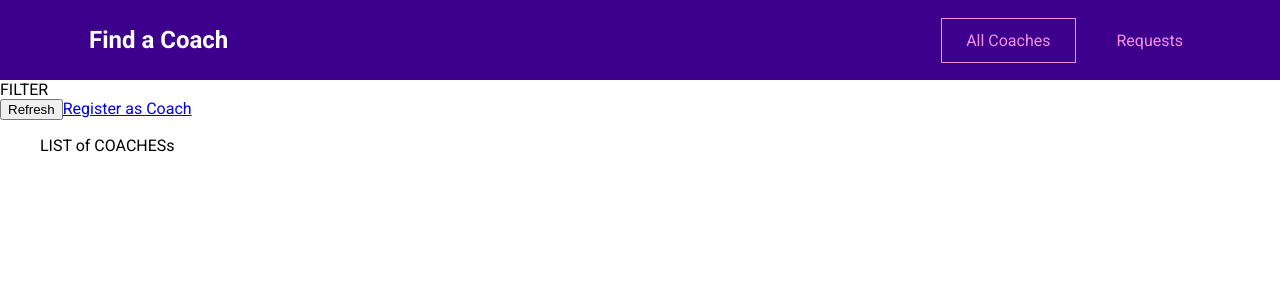
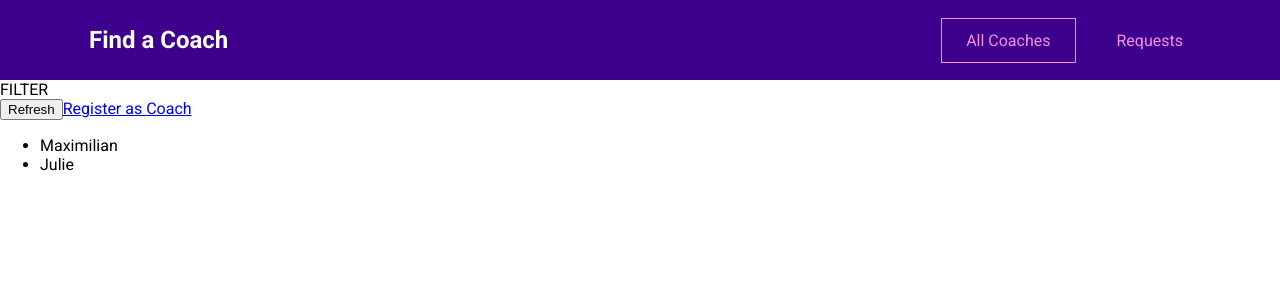
Before and after one commit to stanleyz94/vue-practice, a Vue app: page /coaches in a window 1280 px wide. Shown: the top 300 px of the page. Built offline with nearby package versions, Linux system fonts and the light colour scheme.

Commit message:
Addin vuex store

```diff
--- a/package.json
+++ b/package.json
@@ -11,7 +11,7 @@
     "core-js": "^3.6.5",
     "vue": "^3.0.0",
     "vue-router": "^4.0.4",
-    "vuex": "^3.6.2"
+    "vuex": "^4.0.0"
   },
   "devDependencies": {
     "@vue/cli-plugin-babel": "~4.5.0",
--- a/src/main.js
+++ b/src/main.js
@@ -1,8 +1,10 @@
 import { createApp } from 'vue';
 import router from './router.js';
-
+import store from './store/index.js';
 import App from './App.vue';
 
 const app = createApp(App);
+
 app.use(router);
+app.use(store);
 app.mount('#app');
--- a/src/pages/coaches/CoachesList.vue
+++ b/src/pages/coaches/CoachesList.vue
@@ -7,8 +7,24 @@
       <button>Refresh</button>
       <router-link to="/register">Register as Coach</router-link>
     </div>
-    <ul>
-      LIST of COACHESs
+    <ul v-if="hasCoaches">
+      <li v-for="coach in filteredCoaches" :key="coach.id">
+        {{ coach.firstName }}
+      </li>
     </ul>
+    <h3 v-else>No coaches found</h3>
   </section>
 </template>
+
+<script>
+export default {
+  computed: {
+    filteredCoaches() {
+      return this.$store.getters['coaches/coaches'];
+    },
+    hasCoaches() {
+      return this.$store.getters['coaches/hasCoaches'];
+    }
+  }
+};
+</script>
--- /dev/null
+++ b/src/store/index.js
@@ -0,0 +1,10 @@
+import { createStore } from 'vuex';
+import coachesModule from './modules/coaches/index.js';
+
+const store = createStore({
+  modules: {
+    coaches: coachesModule
+  }
+});
+
+export default store;
--- /dev/null
+++ b/src/store/modules/coaches/getters.js
@@ -0,0 +1,8 @@
+export default {
+  coaches(state) {
+    return state.coaches;
+  },
+  hasCoaches(state) {
+    return state.coaches && state.coaches.length > 0;
+  }
+};
--- /dev/null
+++ b/src/store/modules/coaches/index.js
@@ -0,0 +1,34 @@
+import mutations from './mutations.js';
+import actions from './actions.js';
+import getters from './getters.js';
+
+export default {
+  namespaced: true,
+  state() {
+    return {
+      coaches: [
+        {
+          id: 'c1',
+          firstName: 'Maximilian',
+          lastName: 'Schwarzmüller',
+          areas: ['frontend', 'backend', 'career'],
+          description:
+            "I'm Maximilian and I've worked as a freelance web developer for years. Let me help you become a developer as well!",
+          hourlyRate: 30
+        },
+        {
+          id: 'c2',
+          firstName: 'Julie',
+          lastName: 'Jones',
+          areas: ['frontend', 'career'],
+          description:
+            'I am Julie and as a senior developer in a big tech company, I can help you get your first job or progress in your current role.',
+          hourlyRate: 30
+        }
+      ]
+    };
+  },
+  mutations: mutations,
+  actions,
+  getters
+};
--- /dev/null
+++ b/src/store/modules/coaches/mutations.js
@@ -0,0 +1 @@
+export default {};
```
Also changed, not shown: src/store/modules/coaches/actions.js (added), 1 other file (tests, documents, lock files or other folders).
